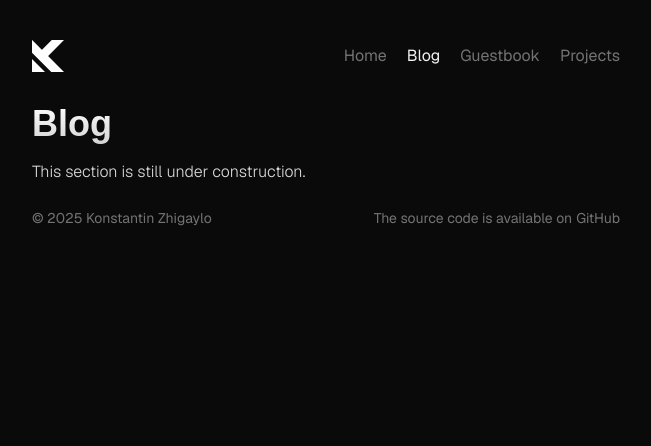
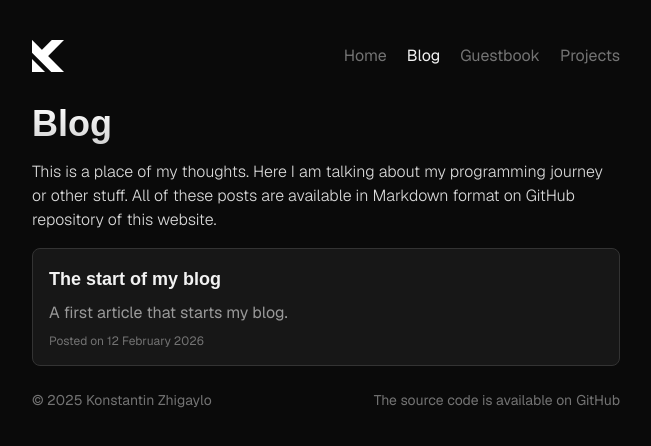
Before and after one commit to kostya-zero/homepage, a Next.js app: page /blog in a window 1280 px wide. Shown: the top 446 px of the page, without its empty margins (314-965 px from the left). Built offline with nearby package versions, Linux system fonts and the light colour scheme; no server answers; a web font is replaced by a local one.

Commit message:
feat: blog system

```diff
--- /dev/null
+++ b/app/blog/[slug]/page.tsx
@@ -0,0 +1,41 @@
+import Hero from "@/components/blocks/hero";
+import MainContent from "@/components/blocks/maincontent";
+import Text from "@/components/blocks/text";
+import { components } from "@/components/mdx-components";
+import { getPostBySlug } from "@/lib/posts";
+import { PostMeta } from "@/lib/types/post.types";
+import { format } from "date-fns";
+import { enUS } from "date-fns/locale";
+import { MDXRemote } from "next-mdx-remote/rsc";
+import { notFound } from "next/navigation";
+import { use } from "react";
+
+export const revalidate = 120;
+
+function PostViewPage({ params }: { params: Promise<{ slug: string }> }) {
+    const { slug } = use(params);
+    let content: string;
+    let meta: PostMeta;
+
+    try {
+        const post = getPostBySlug(slug);
+        content = post.content;
+        meta = post.meta;
+    } catch {
+        notFound();
+    }
+
+    return (
+        <MainContent>
+            <div className="flex flex-col gap-1">
+                <Hero>{meta.title}</Hero>
+                <Text>{meta.description}</Text>
+                <p className="text-sm text-neutral-500">{format(meta.date, "d MMMM yyyy", { locale: enUS })}</p>
+            </div>
+            <div className="bg-neutral-700 h-px w-full"></div>
+            <MDXRemote source={content} components={components} />
+        </MainContent>
+    );
+}
+
+export default PostViewPage;
--- a/app/blog/page.tsx
+++ b/app/blog/page.tsx
@@ -1,14 +1,26 @@
 import Hero from "@/components/blocks/hero";
 import MainContent from "@/components/blocks/maincontent";
 import Text from "@/components/blocks/text";
+import PostCard from "@/components/post-card";
+import { getAllPosts } from "@/lib/posts";
 
-export const dynamic = "force-static";
+export const revalidate = 120;
 
 export default function Blog() {
+    const posts = getAllPosts();
+
     return (
         <MainContent>
             <Hero>Blog</Hero>
-            <Text>This section is still under construction.</Text>
+            <Text>
+                This is a place of my thoughts. Here I am talking about my programming journey or other stuff. All of
+                these posts are available in Markdown format on GitHub repository of this website.
+            </Text>
+            <ul className="gap-3 flex flex-col">
+                {posts.map((p) => (
+                    <PostCard key={p.slug} meta={p} />
+                ))}
+            </ul>
         </MainContent>
     );
 }
--- /dev/null
+++ b/components/mdx-components.tsx
@@ -0,0 +1,13 @@
+import { MDXComponents } from "mdx/types";
+
+export const components = {
+    h1: ({ children }) => <h1 className="text-3xl font-bold">{children}</h1>,
+    h2: ({ children }) => <h1 className="text-2xl font-bold">{children}</h1>,
+    h3: ({ children }) => <h1 className="text-xl font-bold">{children}</h1>,
+    p: ({ children }) => <p className="font-light">{children}</p>,
+    strong: ({ children }) => <strong className="font-semibold">{children}</strong>,
+} satisfies MDXComponents;
+
+export function useMdxComponents(): MDXComponents {
+    return components;
+}
--- /dev/null
+++ b/components/post-card.tsx
@@ -0,0 +1,23 @@
+import { PostMeta } from "@/lib/types/post.types";
+import { format } from "date-fns";
+import { enUS } from "date-fns/locale";
+import Link from "next/link";
+
+function PostCard({ meta }: { meta: PostMeta }) {
+    return (
+        <li>
+            <Link
+                href={`/blog/${meta.slug}`}
+                className="flex flex-col gap-2 bg-background border border-border hover:bg-background-highlight hover:border-border-highlight duration-200 transition-colors select-none cursor-pointer p-4 rounded-lg"
+            >
+                <p className="text-lg text-custom-white font-bold font-funnel">{meta.title}</p>
+                <p className="text-md text-foreground-desc">{meta.description}</p>
+
+                <p className="text-foreground-muted text-xs">
+                    Posted on {format(meta.date, "d MMMM yyyy", { locale: enUS })}
+                </p>
+            </Link>
+        </li>
+    );
+}
+export default PostCard;
--- /dev/null
+++ b/lib/posts.ts
@@ -0,0 +1,34 @@
+import path from "node:path";
+import fs from "node:fs";
+import matter from "gray-matter";
+import { PostMeta } from "./types/post.types";
+
+const POSTS_DIR = path.join(process.cwd(), "posts");
+
+function getAllPosts(): PostMeta[] {
+    const files = fs.readdirSync(POSTS_DIR).filter((f) => f.endsWith(".mdx"));
+
+    const posts = files.map((f) => {
+        const slug = f.replace(/\.mdx$/, "");
+        const raw = fs.readFileSync(path.join(POSTS_DIR, f), "utf8");
+        const { data } = matter(raw);
+
+        return {
+            slug,
+            title: String(data.title ?? slug),
+            date: String(data.date ?? ""),
+            description: String(data.description ?? ""),
+        };
+    });
+
+    posts.sort((a, b) => (a.date < b.date ? 1 : -1));
+    return posts;
+}
+
+function getPostBySlug(slug: string) {
+    const raw = fs.readFileSync(path.join(POSTS_DIR, `${slug}.mdx`), "utf8");
+    const { data, content } = matter(raw);
+    return { meta: { slug, ...data } as PostMeta, content };
+}
+
+export { getAllPosts, getPostBySlug };
--- /dev/null
+++ b/lib/types/post.types.ts
@@ -0,0 +1,8 @@
+type PostMeta = {
+    slug: string;
+    title: string;
+    description: string;
+    date: string;
+};
+
+export { type PostMeta };
--- /dev/null
+++ b/posts/hello.mdx
@@ -0,0 +1,34 @@
+---
+title: "The start of my blog"
+date: "2026-02-12"
+description: "A first article that starts my blog."
+---
+
+**Hi there!** Hope you're doing well.
+
+
+This is my first blog post after I've figured out how MDX is working in Next.js.
+I've been struggling about what to use, but decided to use plain MDX files and read them from server disk.
+
+What is more interesting is that this was built in **one day**.
+It was quiet simple.
+It thought it would be really hard to actually do this.
+
+I am not going to attach kind of comments or whatever to the posts *(maybe in near future)* because I still trying to stablize the system that powers this.
+
+### Why not writing backend?
+
+I don't think this is really needed for this tiny thing.
+A backend should be used if there is multiple users that uses this blog.
+
+But I am the only user.
+
+Despite I've started learning Golang, I thought that it will be better to use built-in tools that Next.js provides instead of writing a huge business logic.
+
+### What's next?
+
+Posts about my programming journey, tools that I use, my personal thought, and many more!
+
+Also, I want to practice my English, as it's not my native language. Sorry if I am writing bad sometimes!
+
+**See you later!**
```
Also changed, not shown: package.json (+9 -3 lines), tsconfig.json (+5 -19 lines), 1 other file (tests, documents, lock files or other folders).
